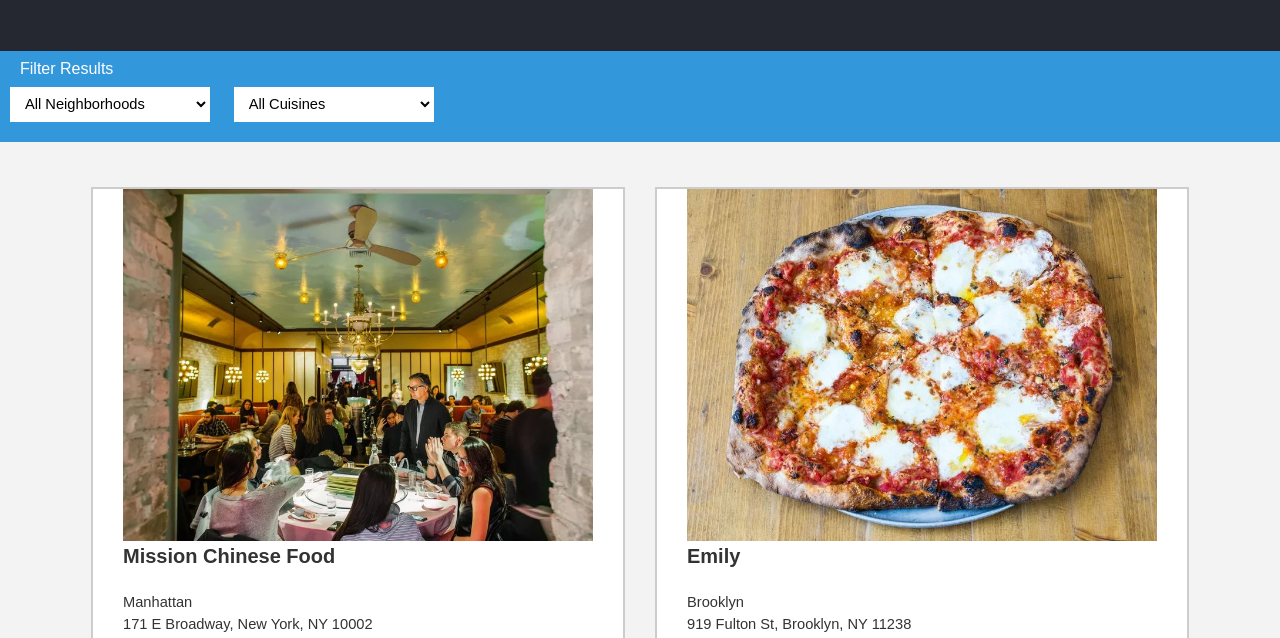
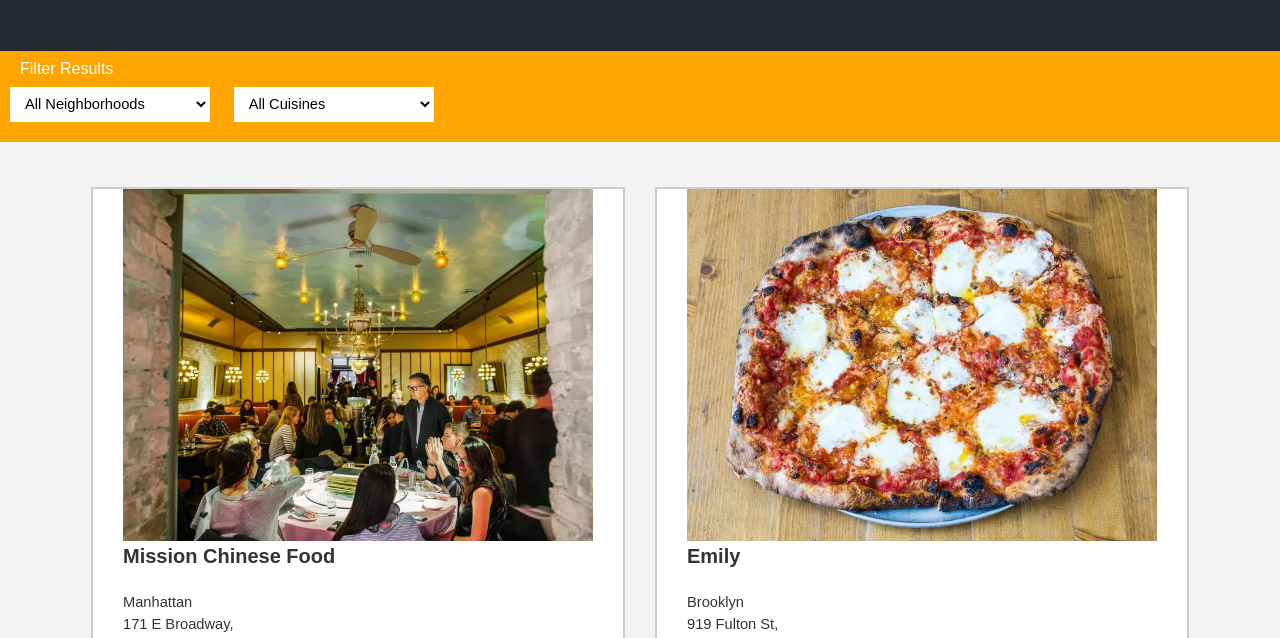
Before and after one commit to mischegoss/FEND-Project-5, a plain HTML site: page index.html in a window 1280 px wide. Shown: the part 462-1100 px from the top of the page. Drawn offline with nearby package versions, Linux system fonts and the light colour scheme.

Commit message:
fix: restaurant address spacing

```diff
--- a/css/styles.css
+++ b/css/styles.css
@@ -88,6 +88,7 @@ nav h1 a {
     padding: 10px 40px 16px;
     list-style: none;
     background-color: #eee;
+
     font-size: 17px;
     margin: 0;
     width: calc(50% - 80px);
@@ -126,7 +127,7 @@ nav h1 a {
 .filter-options {
   width: 100%;
   height: 100%;
-  background-color: #3397DB;
+  background-color: orange;
   align-items: center;
 	padding: 10px 0;
 }
--- a/js/main.js
+++ b/js/main.js
@@ -192,7 +192,7 @@ createRestaurantHTML = restaurant => {
   li.append(neighborhood);
 
   const address = document.createElement('p');
-  address.innerHTML = restaurant.address;
+  address.innerHTML = restaurant.address.replace(',',',<br/>');
   li.append(address);
 
 const more = document.createElement('a');
--- a/js/restaurant_info.js
+++ b/js/restaurant_info.js
@@ -126,7 +126,7 @@ fillRestaurantHoursHTML = (
     row.appendChild(day);
 
     const time = document.createElement('td');
-    time.innerHTML = operatingHours[key];
+    time.innerHTML = operatingHours[key].replace(/, */g, ',<br/>'); //Hint from forum
     row.appendChild(time);
 
     hours.appendChild(row);
```
Also changed, not shown: 1 other file.
